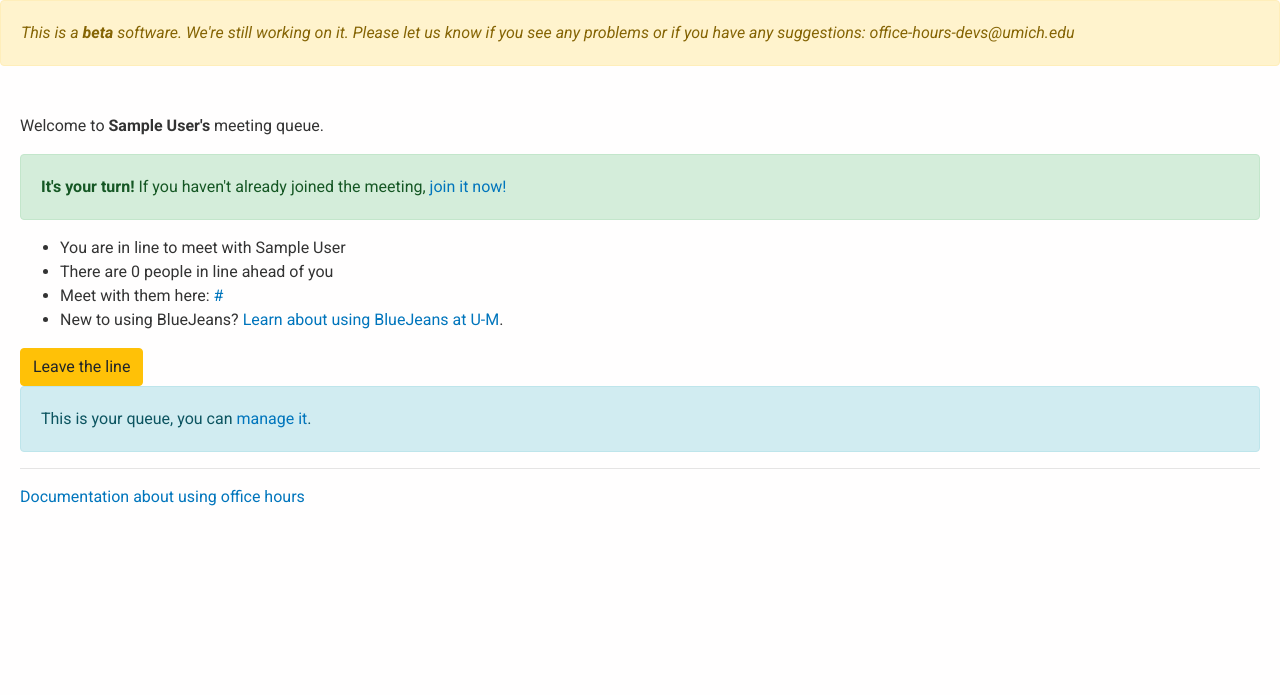
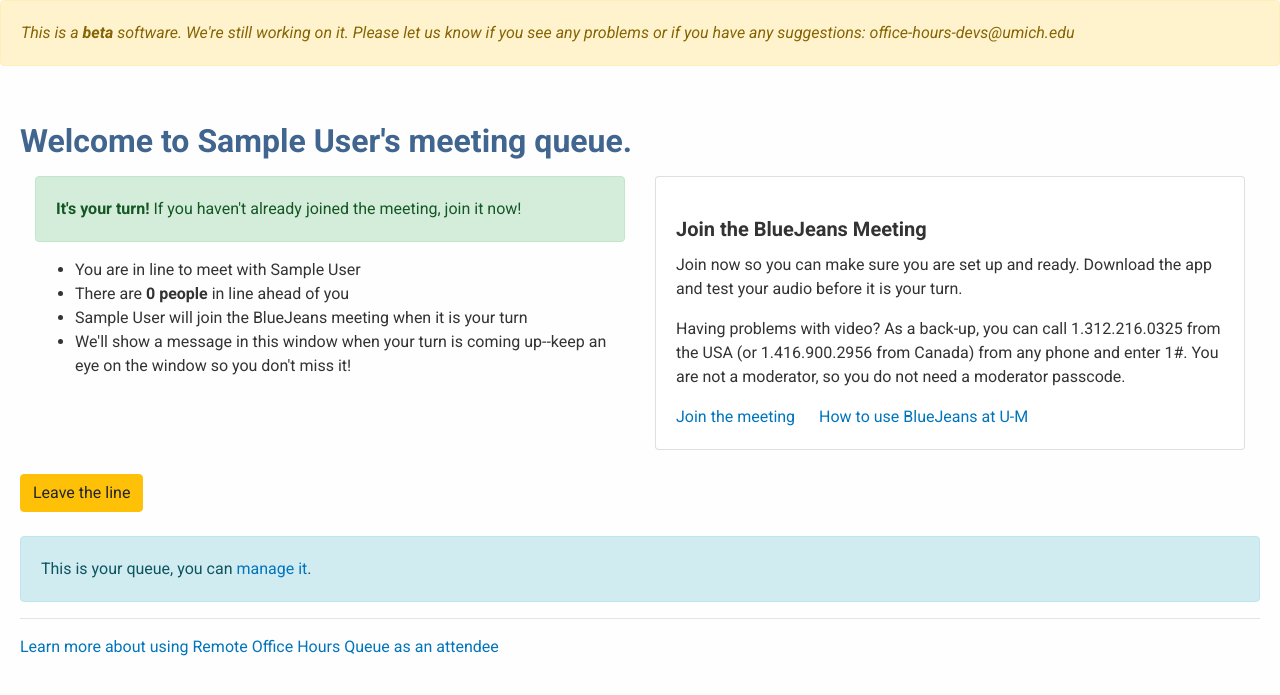
Before and after one commit to SI504/office-hours-app, a Django app: a page that uses src/bluejeans_queue/templates/bluejeans_queue/meeting.html in a window 1280 px wide. Shown: the part 70-765 px from the top of the page. Run offline with Django 3.2, Linux system fonts and the light colour scheme; a user stored in the database is signed in; tables that the repository leaves empty hold one stand-in row (values such as "Sample post"); some libraries are stand-ins or nearby versions.

Commit message:
Rearranged content

```diff
--- a/src/bluejeans_queue/templates/bluejeans_queue/meeting.html
+++ b/src/bluejeans_queue/templates/bluejeans_queue/meeting.html
@@ -2,28 +2,53 @@
 {% load static %}
 
 {% block content %}
-<p>Welcome to <strong>{{ owner.get_full_name }}'s</strong> meeting queue.</p>
+
+<h2>Welcome to {{ owner.get_full_name }}'s meeting queue.</h2>
+
+<div class="container-fluid content">
+  <div class="row">
+    <div class="col-lg">
   {% if not meeting %}
   <ul>
   <li>Number of people currently in line: <strong>{{ queue_length }}</strong></li>
   <li>You are not in the meeting queue yet</li>
+  </ul>
   {% else %}
     {% if queued_ahead == 0 %}
       <div id="turn-now" class="alert alert-success" role="alert">
-        <strong>It's your turn!</strong> If you haven't already joined the meeting, <a href="{{ meeting.bjn_meeting_url }}">join it now!</a>
+        <strong>It's your turn!</strong> If you haven't already joined the meeting, join it now!
       </div>
     {% elif queued_ahead <= 5 %}
       <div id="turn-soon" class="alert alert-warning" role="alert">
-        <strong>Your turn is coming up!</strong> There are <strong>{{ queued_ahead }}</strong> people ahead of you. <a href="{{ meeting.bjn_meeting_url }}">Join the meeting now</a> so you are ready when {{ owner.get_full_name }} joins.
+        <strong>Your turn is coming up!</strong> Join the meeting now so you are ready when {{ owner.get_full_name }} joins.
       </div>
     {% endif %}
   <ul>
     <li>You are in line to meet with {{ owner.get_full_name }}</li>
-    <li>There are {{ queued_ahead }} people in line ahead of you</li>
-    <li>Meet with them here: <a href="{{ meeting.bjn_meeting_url }}">{{ meeting.bjn_meeting_url }}</a></li>
-    <li>New to using BlueJeans? <a href="https://its.umich.edu/communication/videoconferencing/blue-jeans/getting-started" target="_blank">Learn about using BlueJeans at U-M</a>.</li>
+    {% if queued_ahead == 1 %}
+      <li>There is <strong>{{ queued_ahead }} person</strong> in line ahead of you</li>
+    {% else %}
+      <li>There are <strong>{{ queued_ahead }} people</strong> in line ahead of you</li>
+    {% endif %}
+    <li>{{ owner.get_full_name }} will join the BlueJeans meeting when it is your turn</li>
+    <li>We'll show a message in this window when your turn is coming up--keep an eye on the window so you don't miss it!</li>
   {% endif %}
 </ul>
+</div>
+<div class="col-sm">
+<div class="card" style="width: 100%;">
+<div class="card-body">
+<h5 class="card-title">Join the BlueJeans Meeting</h5>
+<p class="card-text">Join now so you can make sure you are set up and ready. Download the app and test your audio before it is your turn.</p>
+<p class="card-text">Having problems with video? As a back-up, you can call 1.312.216.0325 from the USA (or 1.416.900.2956 from Canada) from any phone and enter {{ meeting.bjn_meeting_id }}#. You are not a moderator, so you do not need a moderator passcode.</p>
+<a href="{{ meeting.bjn_meeting_url }}" class="card-link">Join the meeting</a>
+<a href="https://its.umich.edu/communication/videoconferencing/blue-jeans/getting-started" class="card-link">How to use BlueJeans at U-M</a>
+</div>
+</div>
+</div>
+</div>
+</div>
+<br/>
 
 <form class="form-inline" method="post" onsubmit="submit.disabled = true; clearTimeout(reloadTimer); return true;" action="{% url 'meeting' owner %}">
   {% csrf_token %}
@@ -38,6 +63,7 @@
 </form>
 
 {% if owner == request.user %}
+<br/>
 <p class="alert alert-info col-lg">
   This is your queue, you can
   <a href="{% url 'manage' %}">manage it</a>.
@@ -46,7 +72,7 @@
 
 <hr />
 <a target="_blank" href="https://documentation.its.umich.edu/node/1833">
-    Documentation about using office hours
+    Learn more about using Remote Office Hours Queue as an attendee
 </a>
 
 {% endblock %}
```
